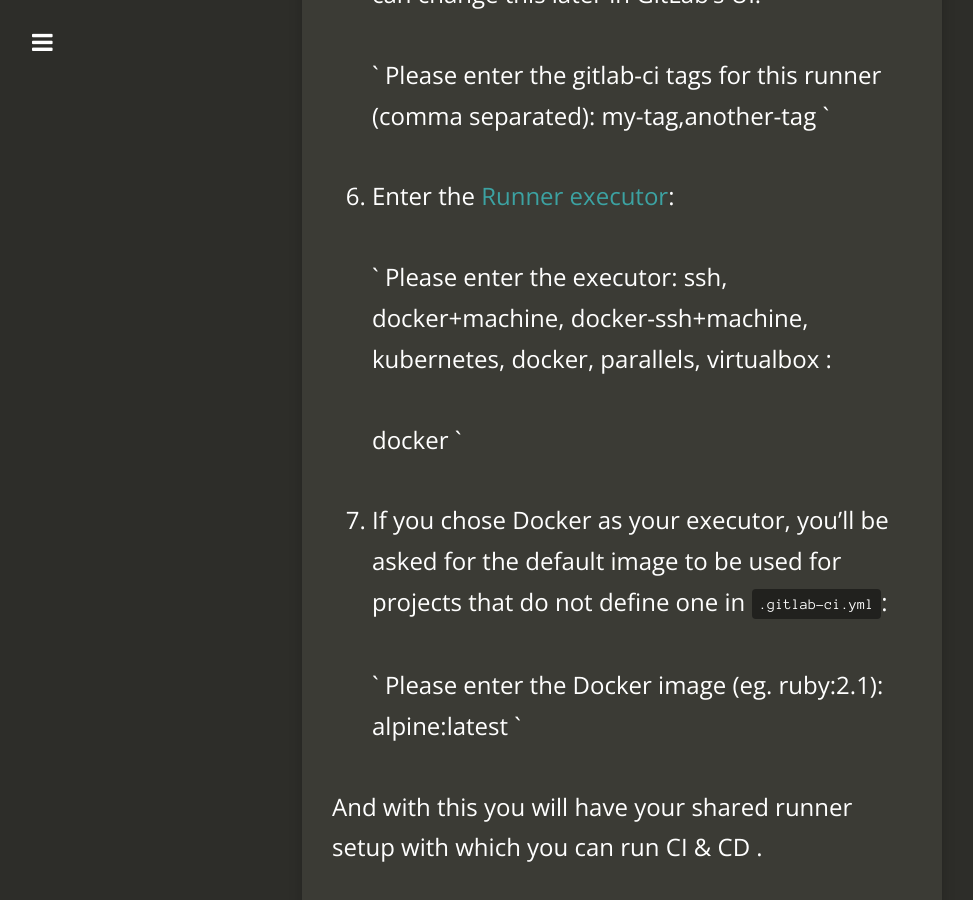
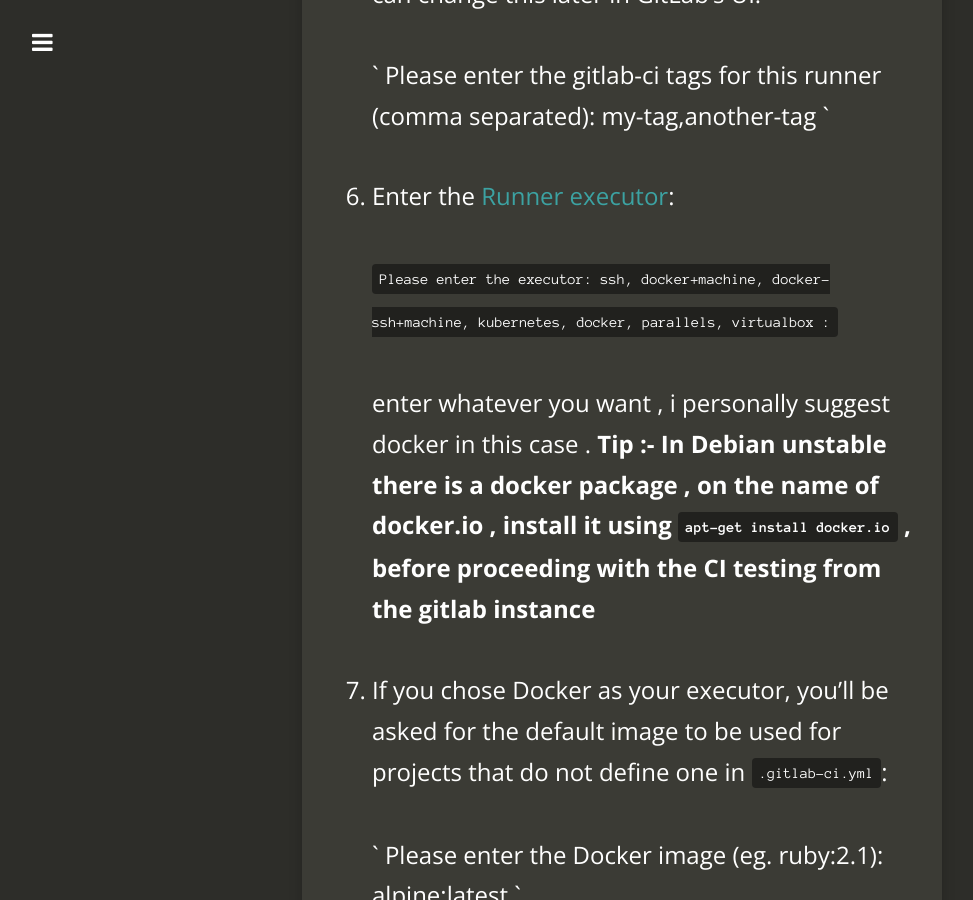
Before and after one commit to Manas-kashyap/Manas-kashyap.github.io, a Jekyll site: the page built from _posts/2019-06-14-Basics-of-gitlab-installation.md, in a window 1280 px wide and 900 px high, scrolled down 9894 px. Shown: the whole window, without its empty margins (18-991 px from the left). Built offline with Jekyll 4.4.1, drawn with Linux system fonts in a browser that asks for light colours; nearby versions of some CDN libraries; comment, search, counter and statistics services are not loaded; some of the changed text lies outside the part shown.

Commit message:
tip added

```diff
--- a/_posts/2019-06-14-Basics-of-gitlab-installation.md
+++ b/_posts/2019-06-14-Basics-of-gitlab-installation.md
@@ -165,11 +165,10 @@ Now to register the runner ,
 
 6. Enter the [Runner executor](https://docs.gitlab.com/runner/executors/README.html):
 
-   `
-    Please enter the executor: ssh, docker+machine, docker-ssh+machine, kubernetes, docker, parallels, virtualbox :
+   `Please enter the executor: ssh, docker+machine, docker-ssh+machine, kubernetes, docker, parallels, virtualbox :`
 
-    docker
-   `
+    enter whatever you want , i personally suggest docker in this case .
+    **Tip :- In Debian unstable there is a docker package , on the name of docker.io , install it using `apt-get install docker.io` , before proceeding with the CI testing from the gitlab instance**
 
 7. If you chose Docker as your executor, you’ll be asked for the default image to be used for projects that do not define one in `.gitlab-ci.yml`:
 
```
